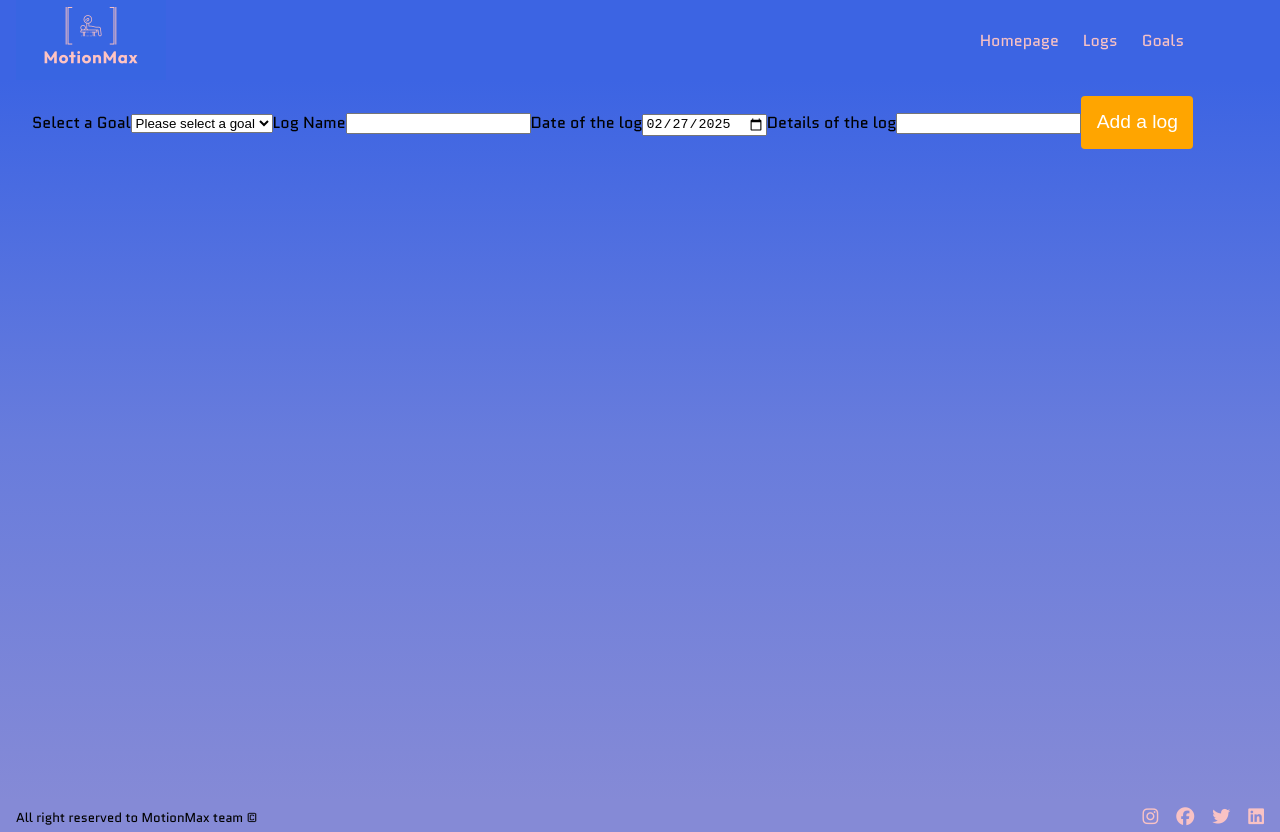
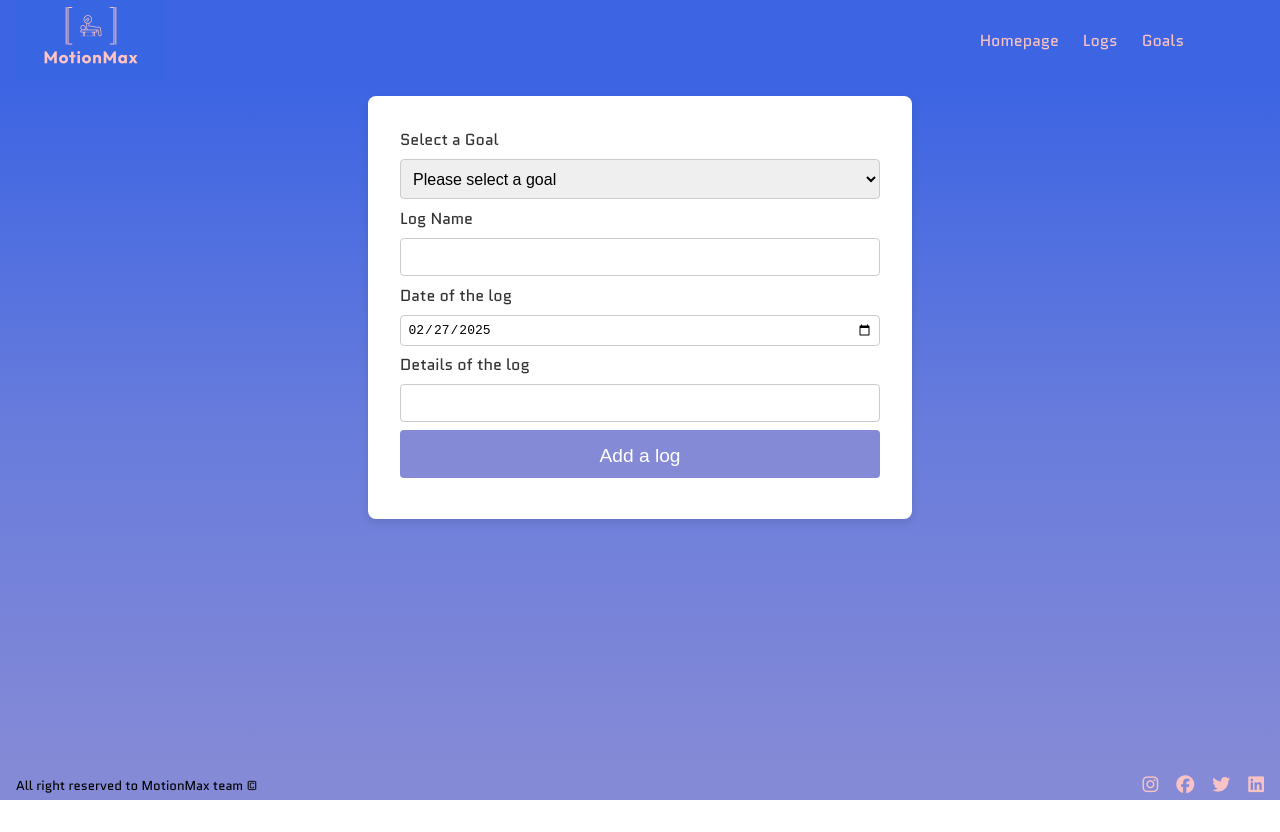
Before and after one commit to MindaugasDesign/FitnessApp, a React (Vite) app in the folder Front-End/fitness-app/: page /addnewlog in a window 1280 px wide. After the commit the page ends 800 px from the top, so only its background shows below. Built offline with nearby package versions, Linux system fonts and the light colour scheme; a web font is replaced by a local one.

Commit message:
Added finishing stages to some parts. Added validation in the backend

```diff
--- a/Front-End/fitness-app/package.json
+++ b/Front-End/fitness-app/package.json
@@ -10,6 +10,7 @@
     "preview": "vite preview"
   },
   "dependencies": {
+    "joi": "^17.13.3",
     "react": "^19.0.0",
     "react-dom": "^19.0.0",
     "react-router": "^6.30.0",
--- a/Front-End/fitness-app/src/App.css
+++ b/Front-End/fitness-app/src/App.css
@@ -2,11 +2,12 @@
 .addGoal__Container,
 .addLog__Container {
   background: linear-gradient(#3c64e3, #687cdc, #858ad6);
-  min-height: calc(100vh - 110px);
+  min-height: calc(100vh - 142px);
   padding: 1em 2em;
 }
 
-.newUserContainer {
+.newUserContainer,
+#newLogForm {
   display: flex;
   align-items: center;
   justify-content: center;
--- a/Front-End/fitness-app/src/Components/Goals/Goals.jsx
+++ b/Front-End/fitness-app/src/Components/Goals/Goals.jsx
@@ -70,14 +70,11 @@ export function Goals() {
                 </option>
               ))}
             </select>
-            {/* <input type="submit" value="Select" className="submit-Btn" /> */}
           </form>
         </div>
       ) : (
         <div className="goal__page">
           <h2 className="goal__text">Selected User Goals</h2>
-          {/* <pre>{JSON.stringify(openedUser, null, 2)}</pre> */}
-          {/* <AddGoal user={openedUser._id} /> */}
           <UserGoals data={openedUser} />
         </div>
       )}
--- a/Front-End/fitness-app/src/Components/Goals/UserGoals/UserGoals.jsx
+++ b/Front-End/fitness-app/src/Components/Goals/UserGoals/UserGoals.jsx
@@ -16,7 +16,7 @@ export function UserGoals({ data }) {
   }, [openUser]);
 
   useEffect(() => {
-    fetch(`http://localhost:5000/userlogs/${openUser}`)
+    fetch(`http://localhost:5000/usergoallogs/${openUser}`)
       .then((res) => res.json())
       .then((data) => {
         const filter = data.map((eachLog) => {
@@ -39,24 +39,6 @@ export function UserGoals({ data }) {
         </div>
       </div>
       <div id="goal__Container">
-        <div id="single__goal">
-          <div className="goal">Learn more JavaScript</div>
-          <div className="goal__Dates">
-            <div className="fromDate">
-              <p className="fromDateTop">Start</p>
-              <p className="goalDateCreated">2025-03-02</p>
-            </div>
-            <div className="toDate">
-              <p className="fromDateTop">End</p>
-              <p className="goalDateToFinish">2025-03-09</p>
-            </div>
-          </div>
-          <progress
-            className="goalProgress"
-            // value={testArrs.length}
-            // max={testArr.length}
-          ></progress>
-        </div>
         {goals.map((goal) => (
           <SingleGoal key={goal.goalId} data={goal} userLogs={userLogs} />
         ))}
--- a/Front-End/fitness-app/src/Components/Home/Home.css
+++ b/Front-End/fitness-app/src/Components/Home/Home.css
@@ -5,10 +5,11 @@
   display: flex;
   flex-direction: column;
   align-items: center;
-  width: 18em;
+  min-width: 18em;
   background-color: #f9c2c4;
   border-radius: 16px;
   height: 18em;
+  width: fit-content;
 }
 
 body {
@@ -139,3 +140,7 @@ body {
 .save-Btn {
   width: 100%;
 }
+
+.deleteBtn:hover {
+  color: red;
+}
--- a/Front-End/fitness-app/src/Components/Home/Home.jsx
+++ b/Front-End/fitness-app/src/Components/Home/Home.jsx
@@ -188,8 +188,8 @@ function OneUser({ data, userid }) {
 
         <div className="icon__wrapper" onClick={() => handleDelete(userid)}>
           <p className="test">
-            <span className="edit-container">
-              <i className="fa-solid fa-trash edit-icon"></i>
+            <span className="edit-container deleteBtn">
+              <i className="fa-solid fa-trash edit-icon deleteBtn"></i>
               <span className="edit-text">Delete User</span>
             </span>
           </p>
--- a/Front-End/fitness-app/src/Components/InputForms/AddLog/AddLog.css
+++ b/Front-End/fitness-app/src/Components/InputForms/AddLog/AddLog.css
@@ -0,0 +1,63 @@
+#addNewLog {
+  display: flex;
+  flex-direction: column;
+  width: 30em;
+  padding: 2em;
+  background-color: #fff;
+  box-shadow: 0 4px 8px rgba(0, 0, 0, 0.1);
+  border-radius: 8px;
+  z-index: 2;
+}
+
+#addNewLog > label {
+  font-size: 1em;
+  margin-bottom: 0.5em;
+  color: #333;
+}
+
+#addNewLog > input {
+  height: 1.25em;
+  padding: 0.5em;
+  margin-bottom: 0.5em;
+  font-size: 1em;
+  border: 1px solid #ccc;
+  border-radius: 4px;
+}
+
+#addNewLog > input:focus {
+  outline: none;
+  border-color: #687cdc;
+  box-shadow: 0 0 5px #687cdc;
+}
+
+#addNewLog > input[type="submit"] {
+  height: 2.5em;
+  cursor: pointer;
+  background-color: #858ad6;
+  color: white;
+  font-size: 1.2em;
+  border: none;
+  padding: 0.8em;
+  border-radius: 4px;
+  transition: background-color 0.3s;
+  text-align: center;
+}
+
+input[type="submit"]:hover {
+  background-color: #687cdc;
+}
+
+input[type="submit"]:active {
+  background-color: #687cdc;
+}
+
+#addNewLog > select,
+input[type="date"] {
+  accent-color: #687cdc;
+  height: 2.5em;
+  padding: 0.5em;
+  margin-bottom: 0.5em;
+  font-size: 1em;
+  border: 1px solid #ccc;
+  border-radius: 4px;
+}
--- a/Front-End/fitness-app/src/Components/InputForms/AddLog/AddLog.jsx
+++ b/Front-End/fitness-app/src/Components/InputForms/AddLog/AddLog.jsx
@@ -61,9 +61,8 @@ export function AddLog() {
     <>
       <div>
         <DialogWindow
-          dialogText="User Added Successfully"
+          dialogText="User Log Added Successfully"
           isOpen={isOpen}
-          onClose={() => setIsOpen(false)}
         />
       </div>
       <div id="newLogForm">
--- a/Front-End/fitness-app/src/Components/InputForms/AddUser/AddUser.css
+++ b/Front-End/fitness-app/src/Components/InputForms/AddUser/AddUser.css
@@ -14,7 +14,6 @@
   justify-content: center;
   align-items: center;
   background: inherit;
-  height: 100vh;
 }
 
 .heightInstructions {
@@ -29,15 +28,15 @@
 }
 
 #addNewUser > label {
-  font-size: 1.2em;
+  font-size: 1em;
   margin-bottom: 0.5em;
   color: #333;
 }
 
 #addNewUser > input {
-  height: 2em;
+  height: 1.25em;
   padding: 0.5em;
-  margin-bottom: 1em;
+  margin-bottom: 0.5em;
   font-size: 1em;
   border: 1px solid #ccc;
   border-radius: 4px;
@@ -45,25 +44,27 @@
 
 #addNewUser > input:focus {
   outline: none;
-  border-color: #ffa500; /* Highlight border color on focus */
-  box-shadow: 0 0 5px rgba(255, 165, 0, 0.5); /* Add subtle glow */
+  border-color: #687cdc;
+  box-shadow: 0 0 5px #687cdc;
 }
 
-input[type="submit"] {
+#addNewUser > input[type="submit"] {
+  height: 2.5em;
   cursor: pointer;
-  background-color: #ffa500;
+  background-color: #858ad6;
   color: white;
   font-size: 1.2em;
   border: none;
   padding: 0.8em;
   border-radius: 4px;
   transition: background-color 0.3s;
+  text-align: center;
 }
 
 input[type="submit"]:hover {
-  background-color: #e68900;
+  background-color: #687cdc;
 }
 
 input[type="submit"]:active {
-  background-color: #d77b00;
+  background-color: #687cdc;
 }
--- a/Front-End/fitness-app/src/Components/InputForms/AddUser/AddUser.jsx
+++ b/Front-End/fitness-app/src/Components/InputForms/AddUser/AddUser.jsx
@@ -19,9 +19,21 @@ export function AddUser() {
   //Submit handling
 
   const handleSubmit = (e) => {
+    e.preventDefault();
+
     const date = new Date().toISOString().split("T")[0];
+    if (
+      nameValue.trim() === "" ||
+      lastName.trim() === "" ||
+      userEmail.trim() === "" ||
+      userAge === "" ||
+      userHeight === "" ||
+      userWeight === ""
+    ) {
+      alert("Missing user info");
+      return;
+    }
 
-    e.preventDefault();
     const newUser = {
       dateCreated: date,
       name: nameValue,
@@ -49,11 +61,7 @@ export function AddUser() {
   return (
     <div className="addFormContainer">
       <div>
-        <DialogWindow
-          dialogText="User Added Successfully"
-          isOpen={isOpen}
-          onClose={() => setIsOpen(false)}
-        />
+        <DialogWindow dialogText="User Added Successfully" isOpen={isOpen} />
       </div>
       <form id="addNewUser" onSubmit={handleSubmit}>
         <label htmlFor="nameValue">Name</label>
@@ -77,7 +85,6 @@ export function AddUser() {
           type="email"
           name="userEmail"
           id="userEmail"
-          required
           value={userEmail}
           onChange={(e) => setUserEmail(e.target.value)}
         />
```
Also changed, not shown: 2 other files (tests, documents, lock files or other folders).
